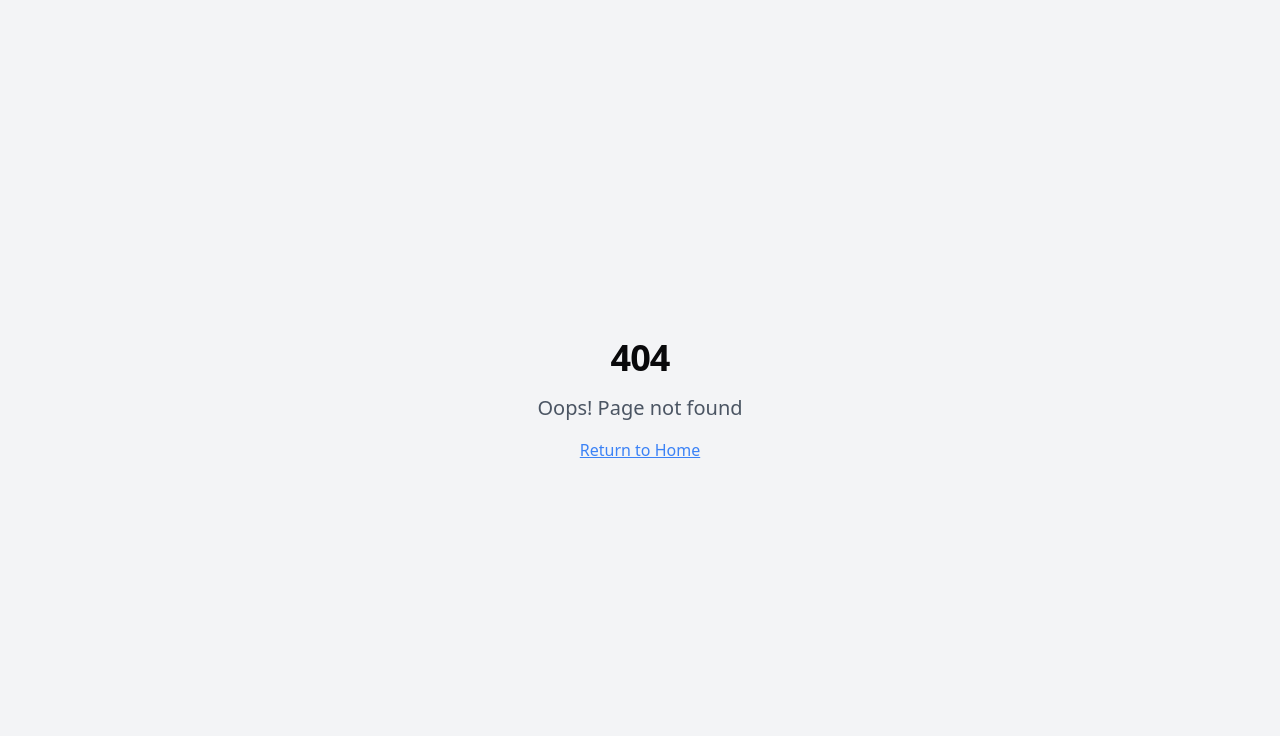
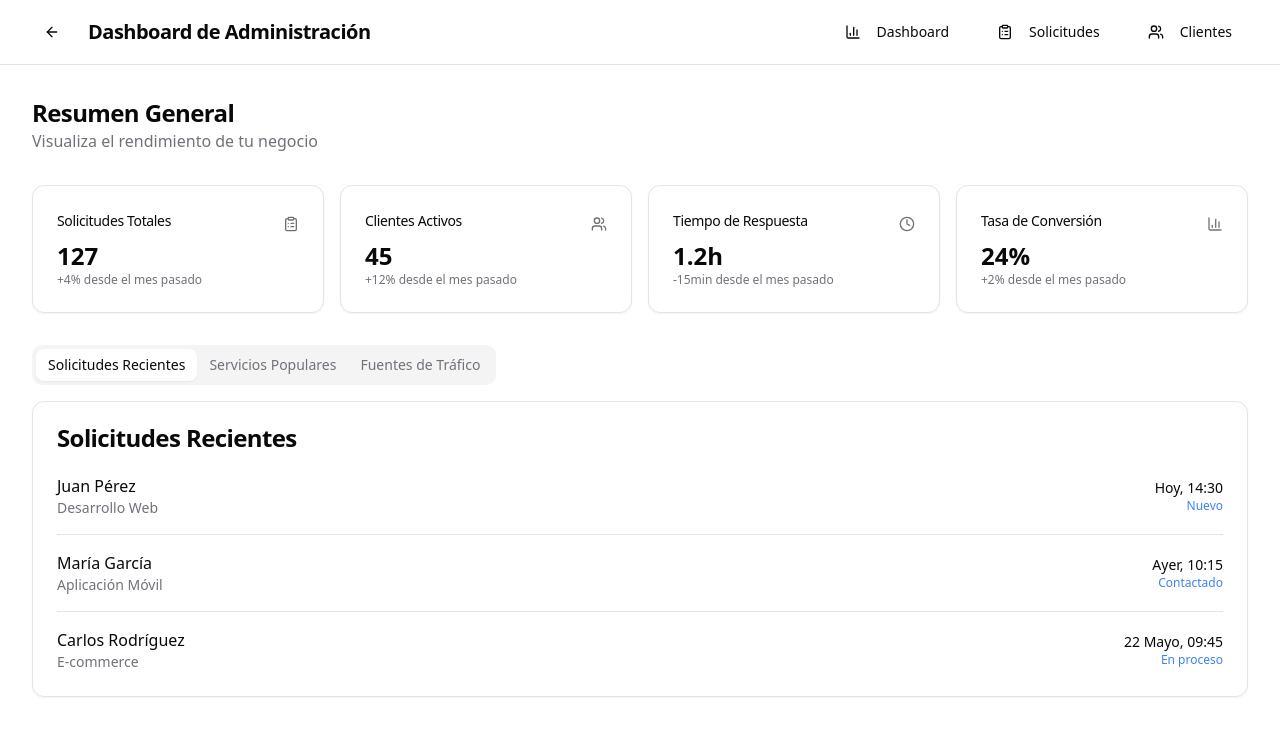
Before and after one commit to Misael00103/frontend, a React (Vite) app: page /dashboard in a window 1280 px wide. Before the commit this address had no page. Shown: the top 736 px of the page. Built offline with nearby package versions, Linux system fonts and the light colour scheme.

Commit message:
Fix navigation issues
Fixes an issue where the "ver servicios" link was not working and the dashboard was inaccessible.

```diff
--- a/src/App.tsx
+++ b/src/App.tsx
@@ -7,6 +7,8 @@ import { BrowserRouter, Routes, Route } from "react-router-dom";
 import Index from "./pages/Index";
 import RequestForm from "./pages/RequestForm";
 import NotFound from "./pages/NotFound";
+import Services from "./pages/Services";
+import Dashboard from "./pages/Dashboard";
 
 const queryClient = new QueryClient();
 
@@ -19,6 +21,8 @@ const App = () => (
         <Routes>
           <Route path="/" element={<Index />} />
           <Route path="/request-form" element={<RequestForm />} />
+          <Route path="/services" element={<Services />} />
+          <Route path="/dashboard" element={<Dashboard />} />
           {/* ADD ALL CUSTOM ROUTES ABOVE THE CATCH-ALL "*" ROUTE */}
           <Route path="*" element={<NotFound />} />
         </Routes>
--- /dev/null
+++ b/src/pages/Dashboard.tsx
@@ -0,0 +1,197 @@
+
+import React from 'react';
+import { Link } from 'react-router-dom';
+import { Button } from "@/components/ui/button";
+import { Card, CardContent, CardHeader, CardTitle } from "@/components/ui/card";
+import { Tabs, TabsContent, TabsList, TabsTrigger } from "@/components/ui/tabs";
+import { ArrowLeft, BarChart3, Users, Clock, ClipboardList } from "lucide-react";
+
+const Dashboard = () => {
+  return (
+    <div className="min-h-screen bg-background">
+      <div className="flex flex-col">
+        {/* Header */}
+        <header className="border-b bg-card">
+          <div className="container flex h-16 items-center justify-between py-4">
+            <div className="flex items-center gap-4">
+              <Link to="/">
+                <Button variant="ghost" size="icon">
+                  <ArrowLeft className="h-5 w-5" />
+                </Button>
+              </Link>
+              <h1 className="text-xl font-semibold">Dashboard de Administración</h1>
+            </div>
+            <nav className="flex items-center gap-4">
+              <Link to="/dashboard">
+                <Button variant="ghost">
+                  <BarChart3 className="mr-2 h-4 w-4" />
+                  Dashboard
+                </Button>
+              </Link>
+              <Link to="/dashboard/solicitudes">
+                <Button variant="ghost">
+                  <ClipboardList className="mr-2 h-4 w-4" />
+                  Solicitudes
+                </Button>
+              </Link>
+              <Link to="/dashboard/clientes">
+                <Button variant="ghost">
+                  <Users className="mr-2 h-4 w-4" />
+                  Clientes
+                </Button>
+              </Link>
+            </nav>
+          </div>
+        </header>
+
+        {/* Main content */}
+        <main className="flex-1 py-8">
+          <div className="container">
+            <div className="mb-8">
+              <h2 className="text-2xl font-bold">Resumen General</h2>
+              <p className="text-muted-foreground">Visualiza el rendimiento de tu negocio</p>
+            </div>
+
+            {/* Stats */}
+            <div className="grid gap-4 md:grid-cols-2 lg:grid-cols-4 mb-8">
+              <Card>
+                <CardHeader className="flex flex-row items-center justify-between pb-2">
+                  <CardTitle className="text-sm font-medium">Solicitudes Totales</CardTitle>
+                  <ClipboardList className="h-4 w-4 text-muted-foreground" />
+                </CardHeader>
+                <CardContent>
+                  <div className="text-2xl font-bold">127</div>
+                  <p className="text-xs text-muted-foreground">+4% desde el mes pasado</p>
+                </CardContent>
+              </Card>
+
+              <Card>
+                <CardHeader className="flex flex-row items-center justify-between pb-2">
+                  <CardTitle className="text-sm font-medium">Clientes Activos</CardTitle>
+                  <Users className="h-4 w-4 text-muted-foreground" />
+                </CardHeader>
+                <CardContent>
+                  <div className="text-2xl font-bold">45</div>
+                  <p className="text-xs text-muted-foreground">+12% desde el mes pasado</p>
+                </CardContent>
+              </Card>
+
+              <Card>
+                <CardHeader className="flex flex-row items-center justify-between pb-2">
+                  <CardTitle className="text-sm font-medium">Tiempo de Respuesta</CardTitle>
+                  <Clock className="h-4 w-4 text-muted-foreground" />
+                </CardHeader>
+                <CardContent>
+                  <div className="text-2xl font-bold">1.2h</div>
+                  <p className="text-xs text-muted-foreground">-15min desde el mes pasado</p>
+                </CardContent>
+              </Card>
+
+              <Card>
+                <CardHeader className="flex flex-row items-center justify-between pb-2">
+                  <CardTitle className="text-sm font-medium">Tasa de Conversión</CardTitle>
+                  <BarChart3 className="h-4 w-4 text-muted-foreground" />
+                </CardHeader>
+                <CardContent>
+                  <div className="text-2xl font-bold">24%</div>
+                  <p className="text-xs text-muted-foreground">+2% desde el mes pasado</p>
+                </CardContent>
+              </Card>
+            </div>
+
+            {/* Tabs for different dashboards */}
+            <Tabs defaultValue="solicitudes" className="space-y-4">
+              <TabsList>
+                <TabsTrigger value="solicitudes">Solicitudes Recientes</TabsTrigger>
+                <TabsTrigger value="servicios">Servicios Populares</TabsTrigger>
+                <TabsTrigger value="fuentes">Fuentes de Tráfico</TabsTrigger>
+              </TabsList>
+
+              <TabsContent value="solicitudes" className="space-y-4">
+                <Card>
+                  <CardHeader>
+                    <CardTitle>Solicitudes Recientes</CardTitle>
+                  </CardHeader>
+                  <CardContent>
+                    <div className="space-y-4">
+                      {[
+                        { name: "Juan Pérez", service: "Desarrollo Web", date: "Hoy, 14:30", status: "Nuevo" },
+                        { name: "María García", service: "Aplicación Móvil", date: "Ayer, 10:15", status: "Contactado" },
+                        { name: "Carlos Rodríguez", service: "E-commerce", date: "22 Mayo, 09:45", status: "En proceso" }
+                      ].map((item, i) => (
+                        <div key={i} className="flex items-center justify-between border-b pb-4 last:border-0 last:pb-0">
+                          <div>
+                            <p className="font-medium">{item.name}</p>
+                            <p className="text-sm text-muted-foreground">{item.service}</p>
+                          </div>
+                          <div className="text-right">
+                            <p className="text-sm">{item.date}</p>
+                            <p className="text-xs font-medium text-blue-500">{item.status}</p>
+                          </div>
+                        </div>
+                      ))}
+                    </div>
+                  </CardContent>
+                </Card>
+              </TabsContent>
+
+              <TabsContent value="servicios" className="space-y-4">
+                <Card>
+                  <CardHeader>
+                    <CardTitle>Servicios Más Solicitados</CardTitle>
+                  </CardHeader>
+                  <CardContent>
+                    <div className="space-y-4">
+                      {[
+                        { service: "Desarrollo Web", count: 42, percentage: "33%" },
+                        { service: "Aplicaciones Móviles", count: 27, percentage: "21%" },
+                        { service: "E-commerce", count: 24, percentage: "19%" },
+                        { service: "Sistema de Inventario", count: 18, percentage: "14%" }
+                      ].map((item, i) => (
+                        <div key={i} className="flex items-center justify-between border-b pb-4 last:border-0 last:pb-0">
+                          <p className="font-medium">{item.service}</p>
+                          <div className="text-right">
+                            <p className="text-sm">{item.count} solicitudes</p>
+                            <p className="text-xs text-muted-foreground">{item.percentage} del total</p>
+                          </div>
+                        </div>
+                      ))}
+                    </div>
+                  </CardContent>
+                </Card>
+              </TabsContent>
+
+              <TabsContent value="fuentes" className="space-y-4">
+                <Card>
+                  <CardHeader>
+                    <CardTitle>Fuentes de Tráfico</CardTitle>
+                  </CardHeader>
+                  <CardContent>
+                    <div className="space-y-4">
+                      {[
+                        { source: "Google", count: 56, percentage: "44%" },
+                        { source: "Redes Sociales", count: 38, percentage: "30%" },
+                        { source: "Referidos", count: 21, percentage: "16%" },
+                        { source: "Otros", count: 12, percentage: "10%" }
+                      ].map((item, i) => (
+                        <div key={i} className="flex items-center justify-between border-b pb-4 last:border-0 last:pb-0">
+                          <p className="font-medium">{item.source}</p>
+                          <div className="text-right">
+                            <p className="text-sm">{item.count} visitas</p>
+                            <p className="text-xs text-muted-foreground">{item.percentage} del total</p>
+                          </div>
+                        </div>
+                      ))}
+                    </div>
+                  </CardContent>
+                </Card>
+              </TabsContent>
+            </Tabs>
+          </div>
+        </main>
+      </div>
+    </div>
+  );
+};
+
+export default Dashboard;
--- a/src/pages/Index.tsx
+++ b/src/pages/Index.tsx
@@ -174,11 +174,18 @@ const Index = () => {
           <p className="text-xl mb-8 text-accent-foreground/80 max-w-2xl mx-auto">
             Complete nuestro formulario de solicitud y en breve un asesor se pondrá en contacto con usted para discutir su proyecto.
           </p>
-          <Link to="/request-form">
-            <Button size="lg" className="bg-accent-foreground text-accent hover:bg-accent-foreground/90">
-              Solicitar información
-            </Button>
-          </Link>
+          <div className="flex flex-wrap gap-4 justify-center">
+            <Link to="/request-form">
+              <Button size="lg" className="bg-accent-foreground text-accent hover:bg-accent-foreground/90">
+                Solicitar información
+              </Button>
+            </Link>
+            <Link to="/dashboard">
+              <Button size="lg" variant="outline" className="bg-accent/10 hover:bg-accent/20 border-accent-foreground/20 text-accent-foreground">
+                Acceder al Dashboard
+              </Button>
+            </Link>
+          </div>
         </div>
       </section>
     </div>
```
